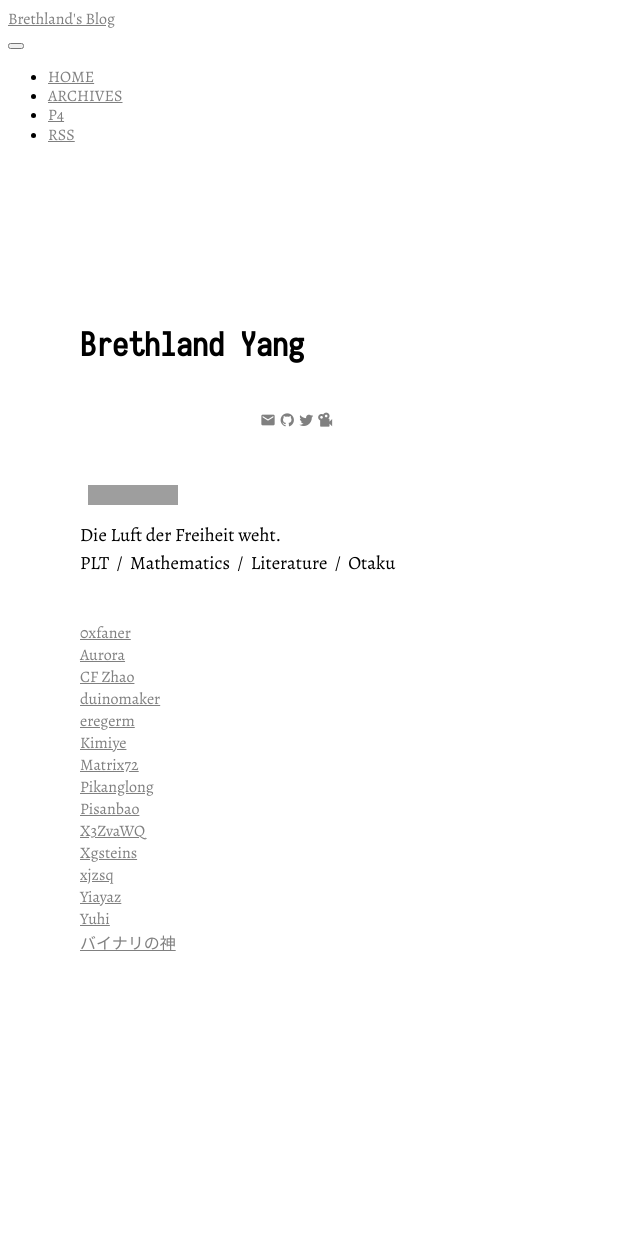
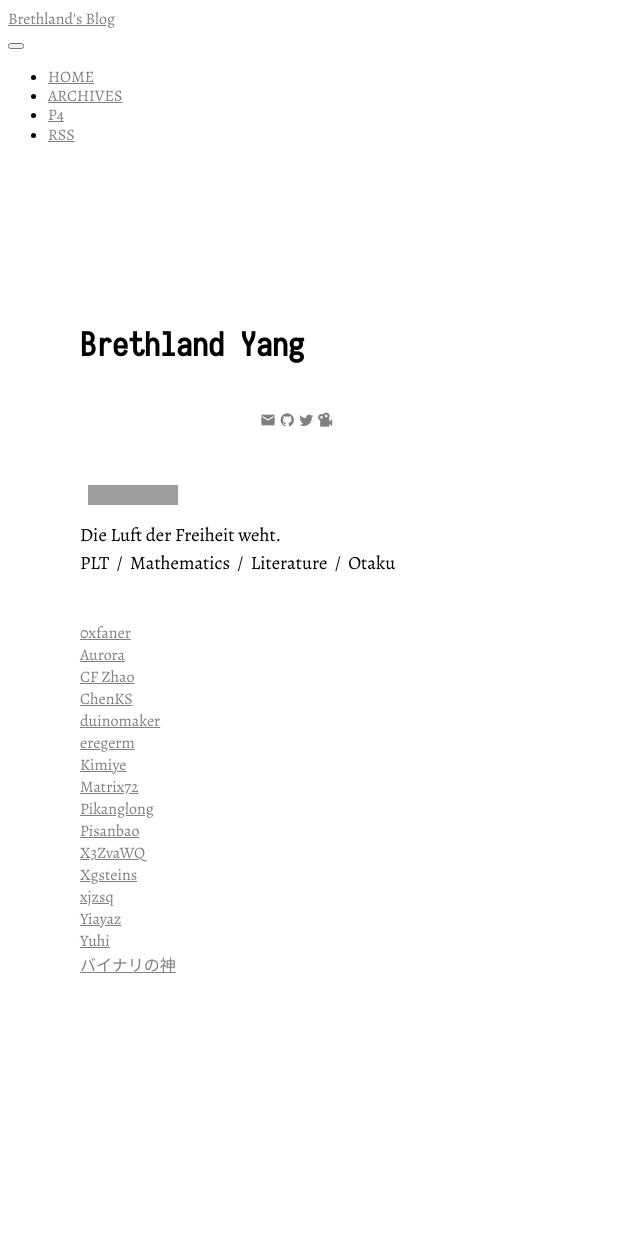
Before and after one commit to Brethland/Brethland.github.io, a Jekyll site: the page built from index.html, in a window 1280 px wide. Shown: the whole page, without its empty margins (0-640 px from the left). Built offline with Jekyll 4.4.1, drawn with Linux system fonts in a browser that asks for light colours; nearby versions of some CDN libraries; before the commit the page ends 1223 px from its top, so only the background shows below that; grey boxes are pictures that could not be loaded.

Commit message:
add friend link

```diff
--- a/index.html
+++ b/index.html
@@ -36,41 +36,46 @@ permalink: /
         </div>
         <div class="w-100"></div>
         <div class="col-sm">
+            <a href="https://blog.cattchen.top/">ChenKS</a>
+        </div>
+        <div class="col-sm">
             <a href="https://duinomaker.top/">duinomaker</a>
         </div>
         <div class="col-sm">
             <a href="https://4eay7lab.com">eregerm</a>
         </div>
+        <div class="w-100"></div>
         <div class="col-sm">
             <a href="http://www.kimiye.xyz">Kimiye</a>
         </div>
-        <div class="w-100"></div>
         <div class="col-sm">
             <a href="https://www.matrix72.top/">Matrix72</a>
         </div>
         <div class="col-sm">
             <a href="https://pikanglong.com">Pikanglong</a>
         </div>
+        <div class="w-100"></div>
         <div class="col-sm">
             <a href="http://www.psbazx.com">Pisanbao</a>
         </div>
-        <div class="w-100"></div>
         <div class="col-sm">
             <a href="https://blog.x3zvawq.xyz">X3ZvaWQ</a>
         </div>
         <div class="col-sm">
             <a href="http://xgsteins.fun">Xgsteins</a>
         </div>
+        <div class="w-100"></div>
         <div class="col-sm">
             <a href="https://www.xjdesyxx.top">xjzsq</a>
         </div>
-        <div class="w-100"></div>
         <div class="col-sm">
             <a href="https://yiayaz.github.io">Yiayaz</a>
         </div>
         <div class="col-sm">
             <a href="https://yuhi.xyz/">Yuhi</a>
         </div>
+        </div>
+        <div class="w-100"></div>
         <div class="col-sm">
             <a href="https://hydrogen5.github.io/">バイナリの神</a>
         </div>
```
